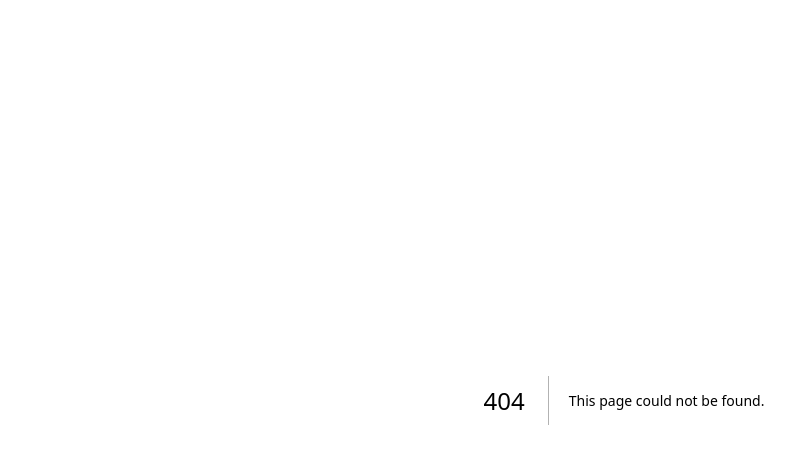
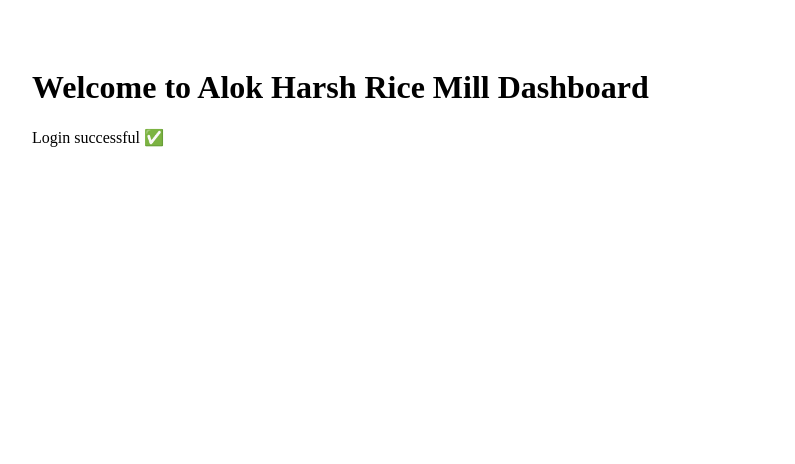
Before and after one commit to harshkeshri65/alok-harsh-rice-mill, a Next.js app: page /dashboard in a window 1280 px wide. Before the commit this address had no page. Shown: the top 464 px of the page, without its empty margins (16-811 px from the left). Built offline with nearby package versions, Linux system fonts and the light colour scheme.

Commit message:
Create page.js

```diff
--- /dev/null
+++ b/app/dashboard/page.js
@@ -0,0 +1,8 @@
+export default function Dashboard() {
+  return (
+    <div style={{padding:'40px'}}>
+      <h1>Welcome to Alok Harsh Rice Mill Dashboard</h1>
+      <p>Login successful ✅</p>
+    </div>
+  )
+}
```
